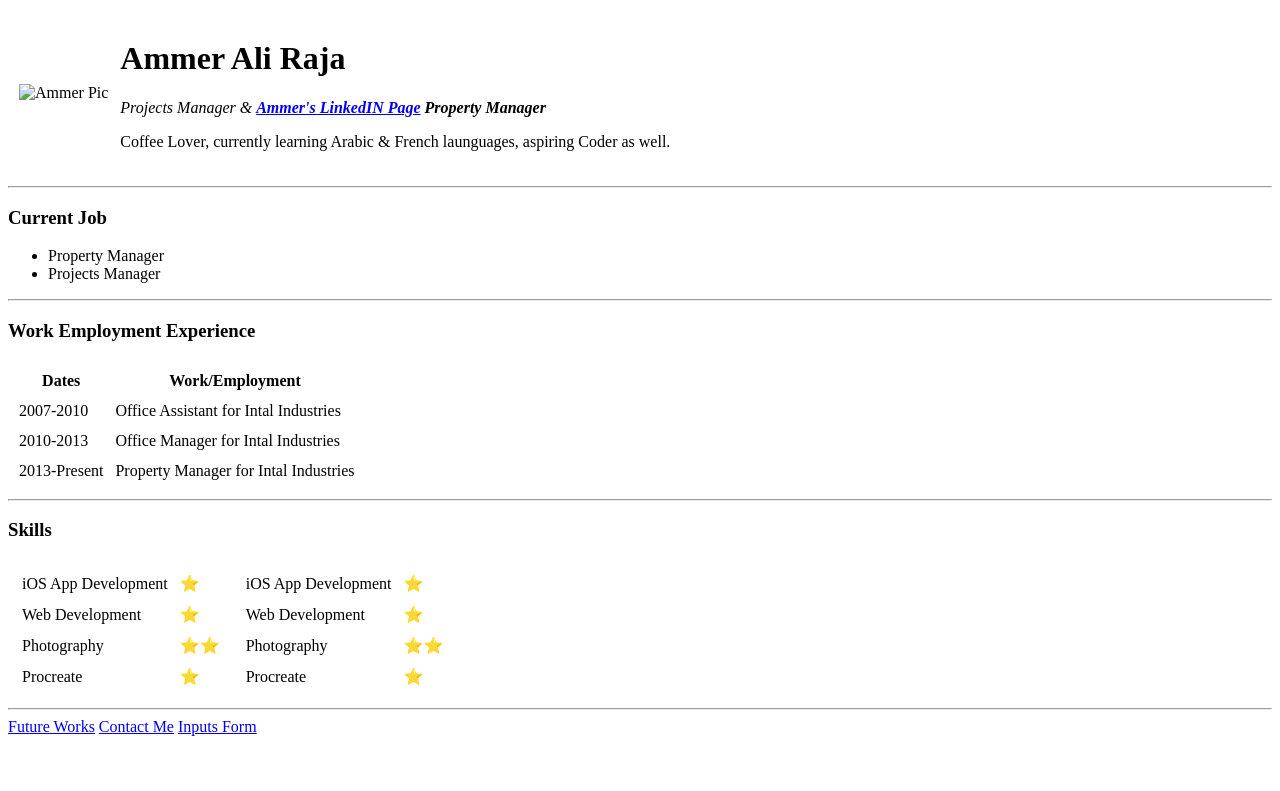
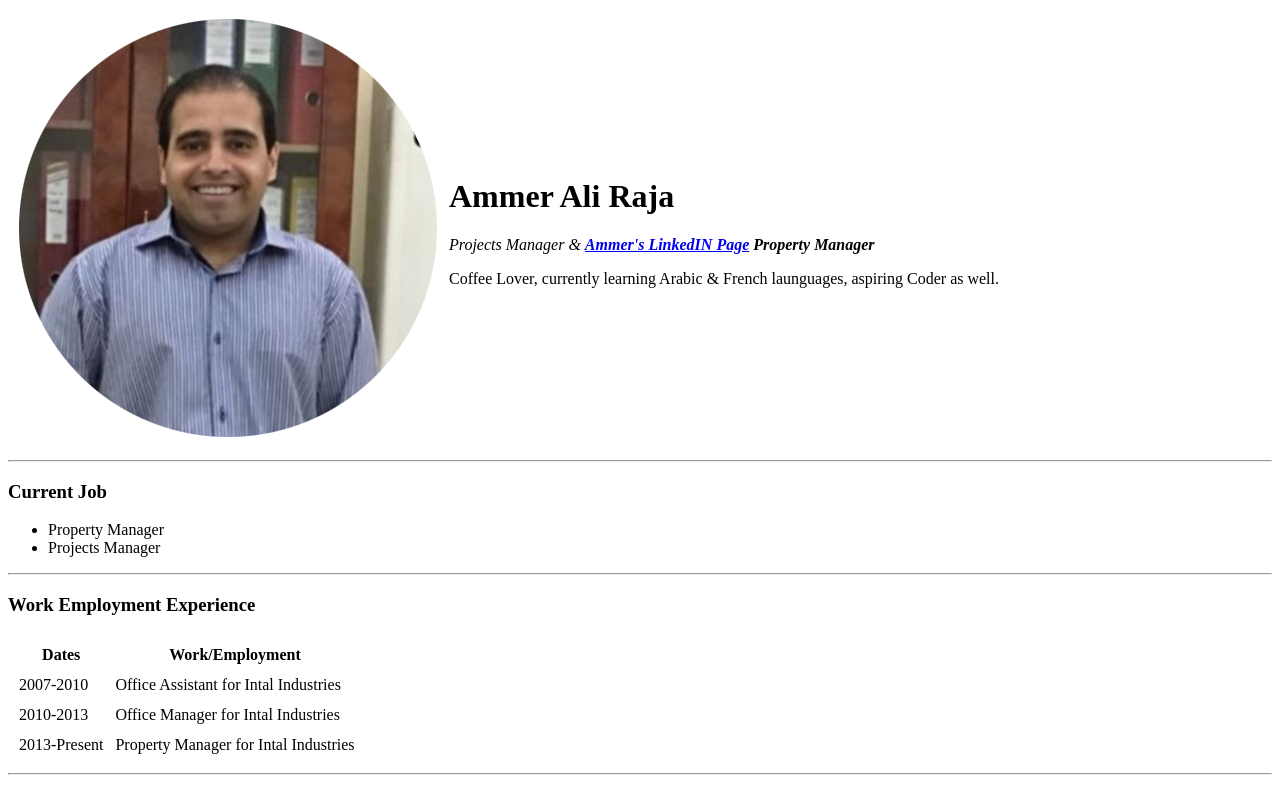
Before and after one commit to amm3rr8ja/cv, a plain HTML site: page index.html in a window 1280 px wide. Shown: the top 791 px of the page. Drawn offline with Linux system fonts and the light colour scheme.

Commit message:
Update index.html

```diff
--- a/index.html
+++ b/index.html
@@ -9,7 +9,7 @@
 <body>
     <table cellspacing="10">
         <tr>
-            <td><img src="images/1662363662477-modified.png" alt="Ammer Pic"></td>
+            <td><img src="1662363662477-modified.png" alt="Ammer Pic"></td>
             <td>
                 <h1>Ammer Ali Raja</h1>
                 <p><em>Projects Manager & <strong><a href="https://www.linkedin.com/in/ammer-raja-2b25a888/">Ammer's
```
